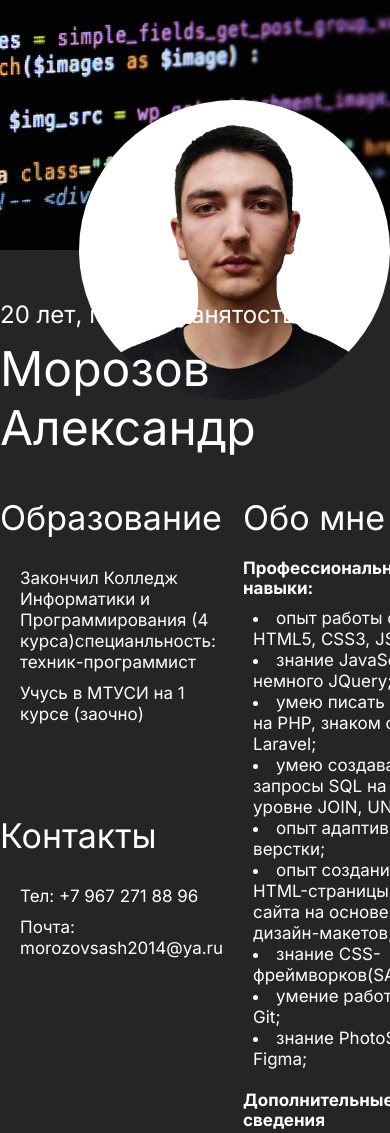
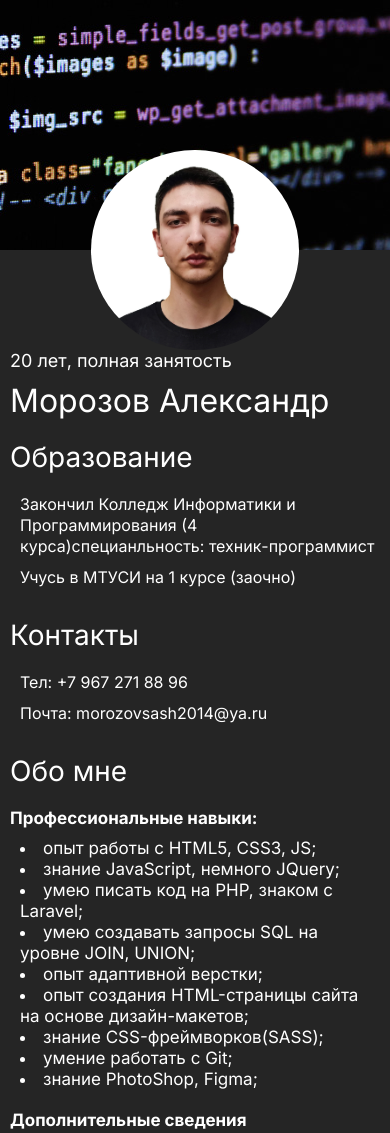
Before and after one commit to Alex424M/Resume, a plain HTML site: page index.html in a window 390 px wide. Shown: the top 1133 px of the page. Drawn offline with Linux system fonts and the light colour scheme.

Commit message:
Update style.css

```diff
--- a/style.css
+++ b/style.css
@@ -30,6 +30,7 @@ body{
     max-width: 1400px;
     margin: 0 auto;
     height: 100%;
+    padding: 0 10px;
 }
 .about__photo{
     width: 100%;
@@ -85,3 +86,55 @@ body{
     line-height: 21px;
     padding: 0 10px;
 }
+@media(max-width: 1400px){
+    .about__container{
+        max-width: 1000px;
+    }
+    .about__photo{
+        margin: -75px 0 -50px 0;
+    }
+    .avatar{
+        height: 150px;
+    }
+}
+@media(max-width: 766px){
+    .about__photo{
+        justify-content: center;
+    }
+    .avatar{
+        height: 300px;
+    }
+    .about__photo{
+        margin: -150px 0 0px 0;
+    }
+    .row{
+        display: block;
+    }
+    .first__subtitle, .scnd__subtitle{
+        padding: 20px 0 25px 20px;
+    }
+}
+@media(max-width: 500px){
+    .avatar {
+        height: 200px;
+    }
+    .about__photo {
+        margin: -100px 0 0 0;
+    }
+    .text__subtitle {
+        font-size: 18px;
+    }
+    .text__title {
+        font-size: 32px;
+        margin: 10px 0 20px;
+    }
+    .title {
+        font-size: 28px;
+    }
+    .subtitle {
+        font-size: 16px;
+    }
+    .first__subtitle, .scnd__subtitle {
+        padding: 10px 0 20px 10px;
+    }
+}
```
